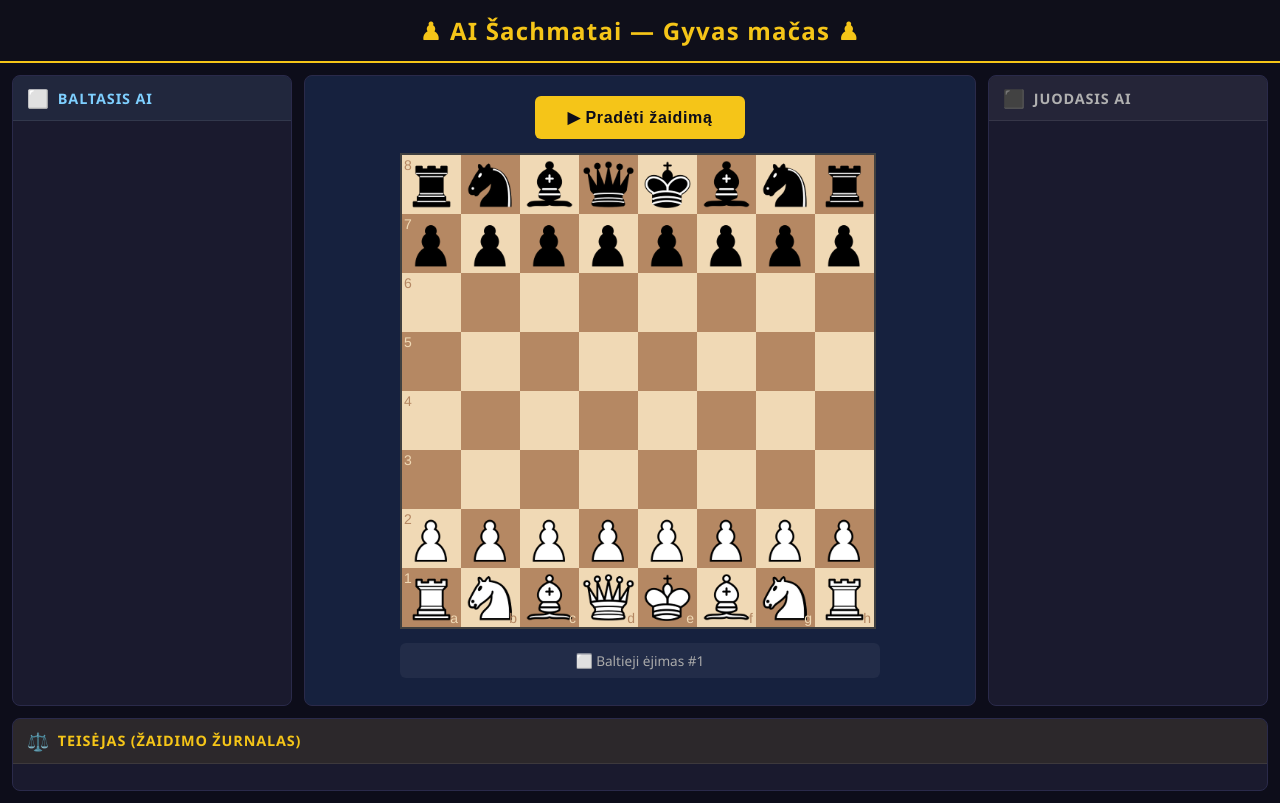
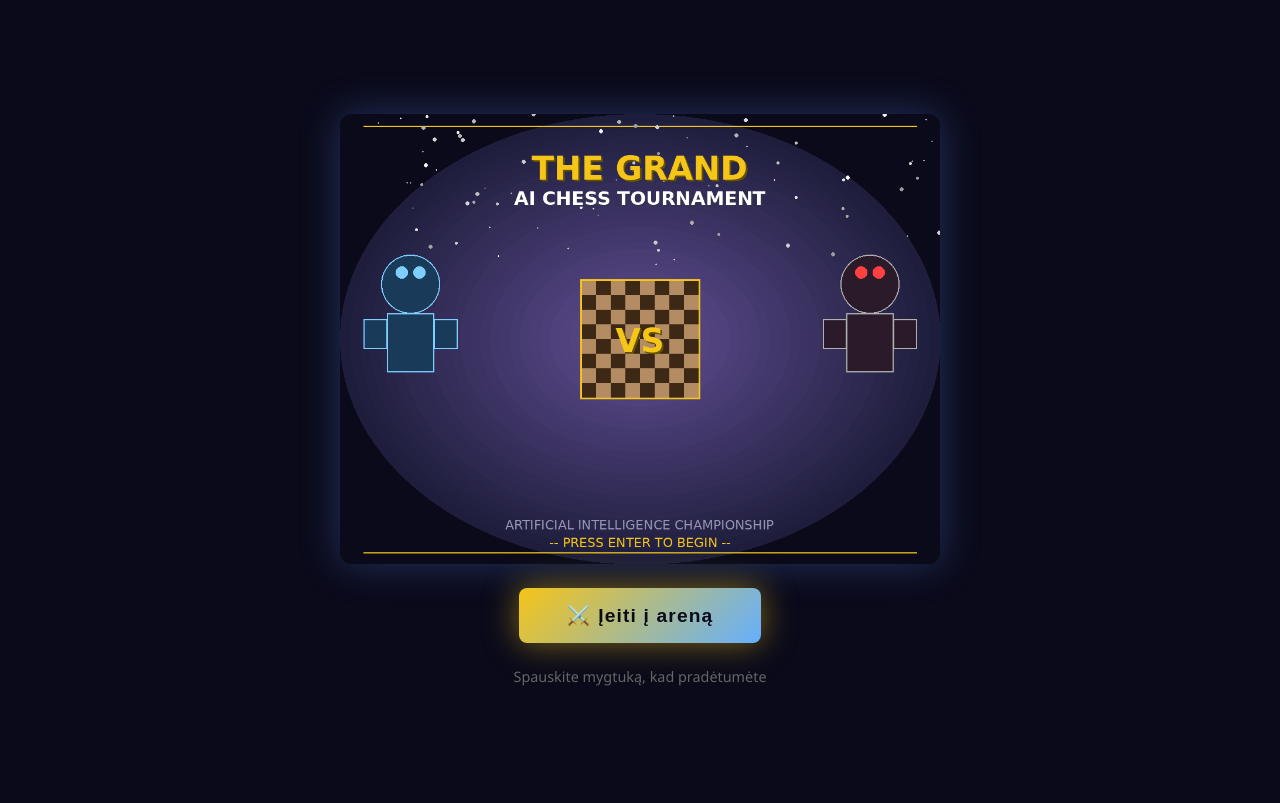
Before and after one commit to fleetmile-design/ai-chess, a Flask app: page / in a window 1280 px wide. After the commit the page ends 686 px from the top, so only its background shows below. Run offline with Flask 3, Linux system fonts and the light colour scheme.

Commit message:
Add splash screen overlay before game start
Co-authored-by: fleetmile-design <262953630+fleetmile-design@users.noreply.github.com>

```diff
--- a/static/css/style.css
+++ b/static/css/style.css
@@ -204,7 +204,82 @@ header h1 {
   cursor: not-allowed;
 }
 
-/* ---- Highlighted move squares ---- */
+/* ---- Splash overlay ---- */
+.splash-overlay {
+  position: fixed;
+  inset: 0;
+  z-index: 9999;
+  background: #0a0a1a;
+  display: flex;
+  align-items: center;
+  justify-content: center;
+  opacity: 1;
+  transition: opacity 0.5s ease;
+}
+
+.splash-overlay.hidden {
+  opacity: 0;
+  pointer-events: none;
+}
+
+.splash-content {
+  display: flex;
+  flex-direction: column;
+  align-items: center;
+  gap: 24px;
+  max-width: 600px;
+  width: 90%;
+  text-align: center;
+}
+
+.splash-image {
+  max-width: 100%;
+  max-height: 75vh;
+  border-radius: 12px;
+  box-shadow: 0 0 40px rgba(100, 150, 255, 0.3);
+}
+
+.splash-enter-btn {
+  background: linear-gradient(135deg, #f5c518, #64b0ff);
+  color: #0a0a1a;
+  border: none;
+  border-radius: 8px;
+  padding: 16px 48px;
+  font-size: 1.2rem;
+  font-weight: 700;
+  cursor: pointer;
+  letter-spacing: 0.06em;
+  transition: transform 0.15s, opacity 0.15s;
+  animation: pulse-glow 2s ease-in-out infinite;
+}
+
+.splash-enter-btn:hover {
+  transform: translateY(-2px);
+  opacity: 0.9;
+}
+
+.splash-enter-btn:active {
+  transform: translateY(0);
+}
+
+.splash-hint {
+  color: #666;
+  font-size: 0.9rem;
+}
+
+@keyframes pulse-glow {
+  0%, 100% { box-shadow: 0 0 20px rgba(245, 197, 24, 0.3); }
+  50%       { box-shadow: 0 0 40px rgba(245, 197, 24, 0.6); }
+}
+
+@media (max-width: 600px) {
+  .splash-enter-btn {
+    padding: 14px 32px;
+    font-size: 1rem;
+  }
+}
+
+
 .highlight-from {
   background: rgba(100, 180, 255, 0.4) !important;
 }
--- a/static/js/app.js
+++ b/static/js/app.js
@@ -4,6 +4,16 @@
 
 (function () {
   'use strict';
+
+  // ── Splash overlay ────────────────────────────────────────
+  var splashOverlay = document.getElementById('splash-overlay');
+  var splashBtn     = document.getElementById('splash-enter-btn');
+
+  if (splashOverlay && splashBtn) {
+    splashBtn.addEventListener('click', function () {
+      splashOverlay.classList.add('hidden');
+    });
+  }
 
   // ── Socket.IO ──────────────────────────────────────────────
   var socket = io();
--- a/templates/index.html
+++ b/templates/index.html
@@ -12,6 +12,17 @@
   <link rel="stylesheet" href="/static/css/style.css" />
 </head>
 <body>
+  <!-- Splash / Logo overlay -->
+  <div id="splash-overlay" class="splash-overlay">
+    <div class="splash-content">
+      <img src="/static/img/splash.png" alt="AI Chess Tournament" class="splash-image" />
+      <button id="splash-enter-btn" class="splash-enter-btn" aria-label="Įeiti į areną">
+        &#x2694;&#xFE0F; Įeiti į areną
+      </button>
+      <p class="splash-hint">Spauskite mygtuką, kad pradėtumėte</p>
+    </div>
+  </div>
+
   <header>
     <h1>♟ AI Šachmatai — Gyvas mačas ♟</h1>
   </header>
```
Also changed, not shown: static/img/splash.png (added).
